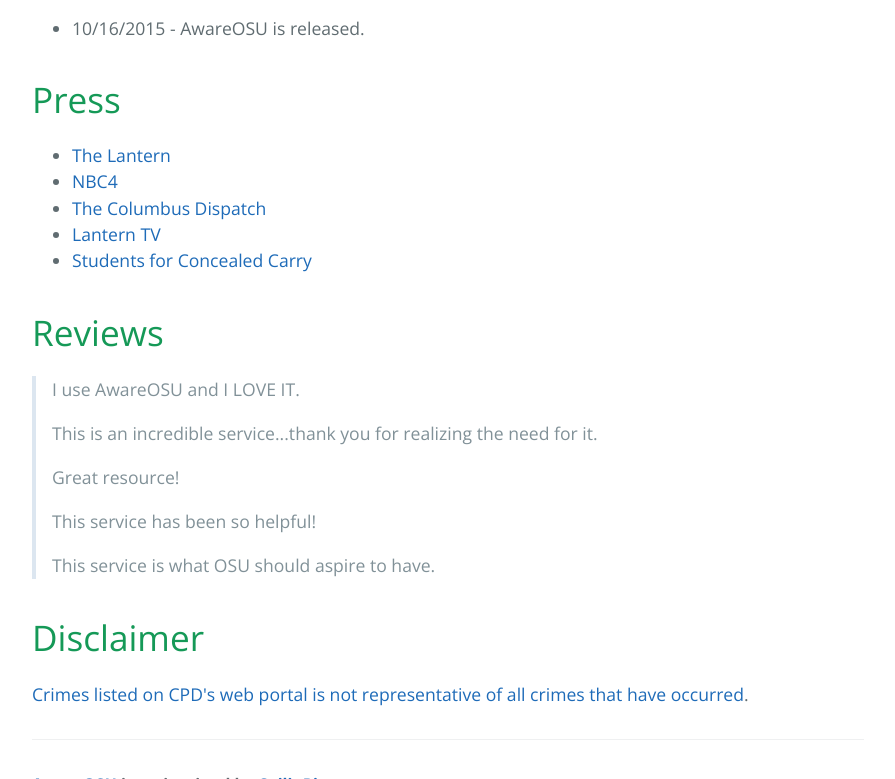
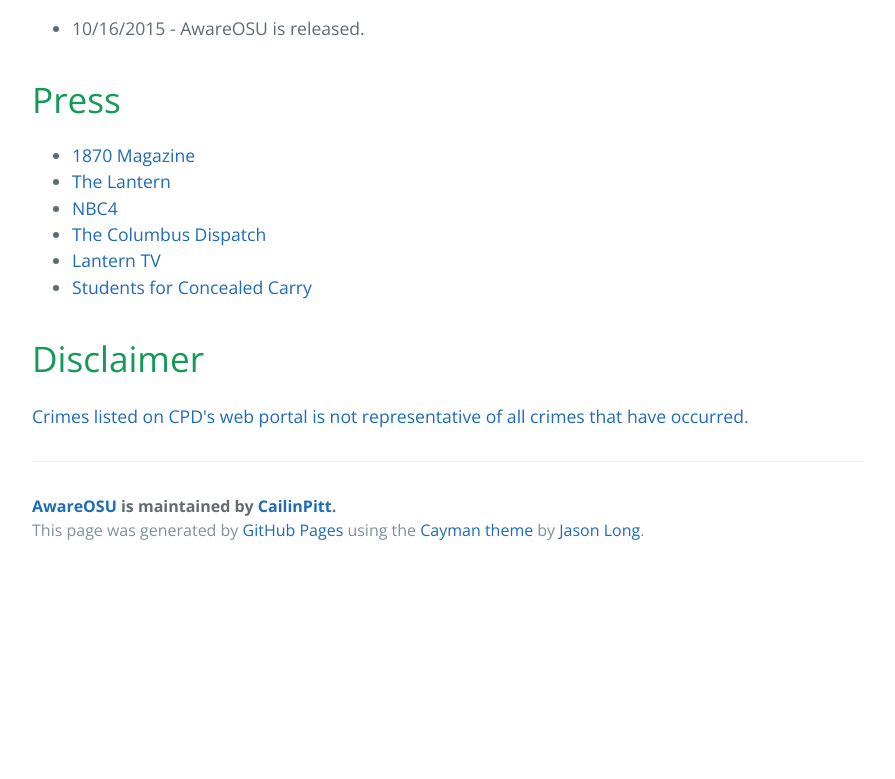
Before and after one commit to cailinpitt/AwareOSU, a plain HTML site: page index.html in a window 1280 px wide. Shown: the part 5322-6101 px from the top of the page, without its empty margins (192-1087 px from the left). After the commit the page ends 5896 px from the top, so only its background shows below. Drawn offline with nearby package versions, Linux system fonts and the light colour scheme.

Commit message:
Create gh-pages branch via GitHub

```diff
--- a/index.html
+++ b/index.html
@@ -98,8 +98,8 @@
 <a id="milestones" class="anchor" href="#milestones" aria-hidden="true"><span class="octicon octicon-link"></span></a>Milestones</h1>
 
 <ul>
-<li><p>01/09/2016 - <a href="https://play.google.com/store/apps/details?id=awareosu.example.cailin.awareosu">AwareOSU has been released</a>.</p></li>
-<li><p>12/18/2015 - <a href="https://github.com/CailinPitt/AwareOSUAndroid">Development of AwareOSU Android has begun</a>.</p></li>
+<li><p>01/09/2016 - <a href="https://play.google.com/store/apps/details?id=awareosu.example.cailin.awareosu">AwareOSU for Android is released</a>.</p></li>
+<li><p>12/18/2015 - <a href="https://github.com/CailinPitt/AwareOSUAndroid">Development of AwareOSU for Android begins</a>.</p></li>
 <li><p>12/10/2015 - AwareOSU now has a weekly delivery option, in addition to a daily delivery option.</p></li>
 <li><p>12/03/2015 - AwareOSU has 700 users.</p></li>
 <li><p>12/01/2015 - AwareOSU now includes static Google Maps so users can visualize where crimes occurred.</p></li>
@@ -119,27 +119,13 @@
 <a id="press" class="anchor" href="#press" aria-hidden="true"><span class="octicon octicon-link"></span></a>Press</h1>
 
 <ul>
+<li><a href="http://1870now.com/safe-and-sound-osu-student-designs-crime-notification-service/">1870 Magazine</a></li>
 <li><a href="http://thelantern.com/2015/12/ohio-state-student-creates-crime-awareness-email-service/">The Lantern</a></li>
 <li><a href="http://nbc4i.com/2015/11/24/osu-student-creates-computer-program-to-track-crimes-in-and-around-campus/">NBC4</a></li>
 <li><a href="http://www.dispatch.com/content/stories/local/2015/11/24/app-gathers-osu-area-cop-reports.html">The Columbus Dispatch</a></li>
 <li><a href="https://youtu.be/MAaY5FkLQqI?t=1m51s">Lantern TV</a></li>
 <li><a href="http://concealedcampus.org/2015/10/students-for-concealed-carry-applauds-student-led-crime-awareness-initiative/">Students for Concealed Carry</a></li>
 </ul>
-
-<h1>
-<a id="reviews" class="anchor" href="#reviews" aria-hidden="true"><span class="octicon octicon-link"></span></a>Reviews</h1>
-
-<blockquote>
-<p>I use AwareOSU and I LOVE IT.</p>
-
-<p>This is an incredible service...thank you for realizing the need for it.</p>
-
-<p>Great resource!</p>
-
-<p>This service has been so helpful!</p>
-
-<p>This service is what OSU should aspire to have.</p>
-</blockquote>
 
 <h1>
 <a id="disclaimer" class="anchor" href="#disclaimer" aria-hidden="true"><span class="octicon octicon-link"></span></a>Disclaimer</h1>
```
Also changed, not shown: params.json (+1 -1 lines).
